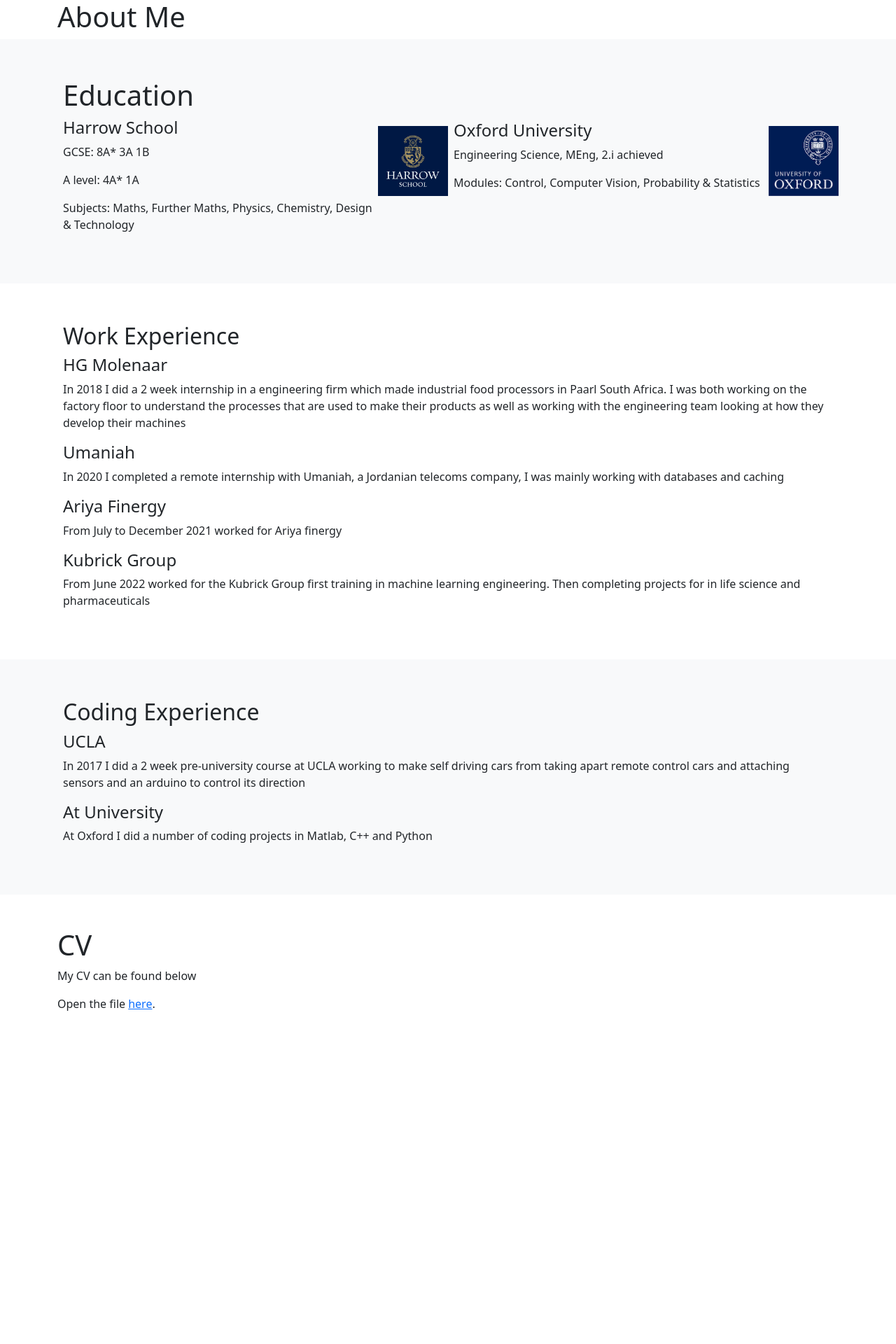
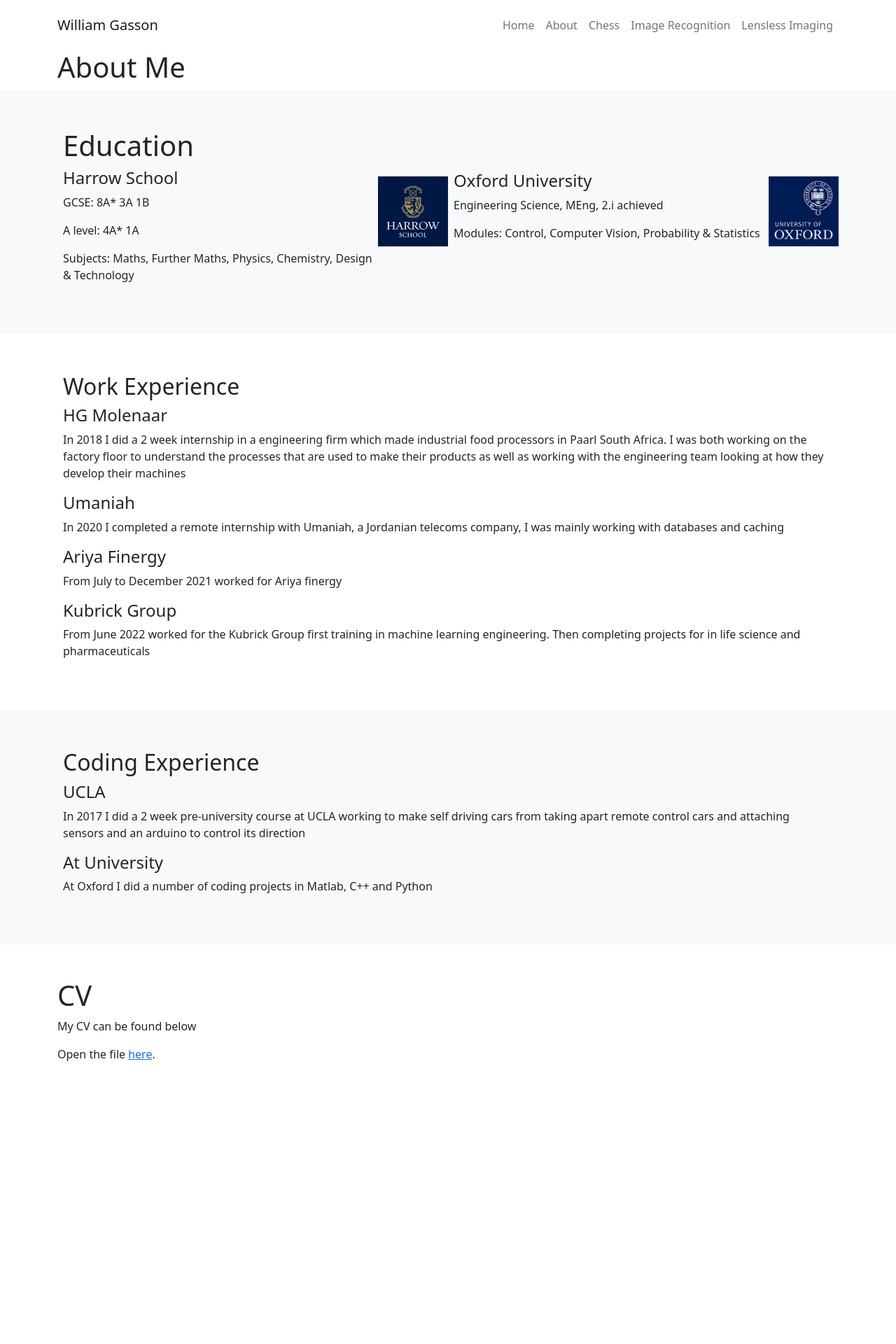
Before and after one commit to WilliamGasson/Website, a Flask app: page /about in a window 1280 px wide. Shown: the top 1920 px of the page at 70% size. Run offline with Flask 2, Linux system fonts and the light colour scheme.

Commit message:
navbar stuff

```diff
--- a/server.py
+++ b/server.py
@@ -57,7 +57,7 @@ def test():
 
 ## image upload
 ALLOWED_EXTENSIONS = {'txt', 'pdf', 'png', 'jpg', 'jpeg', 'gif'}
-FILE_TYPES = ["aac", "ai", "bmp", "cs", "css", "csv", "doc", "docx", "exe", "gif", "heic", "html", "java", "jpg", "js", "json", "jsx", "key", "m4p", "md", "mdx", "mov", "mp3", "mp4", "otf", "pdf", "php", "png", "pptx", "psd", "py", "raw", "rb", "sass", "scss", "sh", "sql", "svg", "tiff", "tsx", "ttf", "txt", "wav", "woff", "xlsx", "xml", "yml"]
+FILE_TYPES = [ "bmp", "cs", "css", "csv", "doc", "docx", "exe", "gif", "heic", "html", "java", "jpg", "js", "json", "jsx", "key", "m4p", "md", "mdx", "mov", "mp3", "mp4", "pdf", "php", "png", "pptx", "psd", "py", "raw", "rb", "sass", "scss", "sh", "sql", "svg", "tiff", "tsx", "ttf", "txt",  "xlsx", "xml", "yml"]
 UPLOAD_FOLDER = "tmp"
 app.config['UPLOAD_FOLDER'] = UPLOAD_FOLDER
 
@@ -120,6 +120,9 @@ def predict_image():
 
 
 def getReadableByteSize(num, suffix='B') -> str:
+    """
+    Converts file size into byte size
+    """
     for unit in ['', 'K', 'M', 'G', 'T', 'P', 'E', 'Z']:
         if abs(num) < 1024.0:
             return "%3.1f%s%s" % (num, unit, suffix)
@@ -127,11 +130,17 @@ def getReadableByteSize(num, suffix='B') -> str:
     return "%.1f%s%s" % (num, 'Y', suffix)
 
 def getTimeStampString(tSec: float) -> str:
+    """
+    Saves time the file was saved
+    """
     tObj = dt.datetime.fromtimestamp(tSec)
     tStr = dt.datetime.strftime(tObj, '%Y-%m-%d %H:%M:%S')
     return tStr
 
 def getIconClassForFilename(fName):
+    """
+    Gets the icon for the particular file type
+    """
     fileExt = Path(fName).suffix
     fileExt = fileExt[1:] if fileExt.startswith(".") else fileExt
     fileIconClass = f"bi bi-filetype-{fileExt}" if fileExt in FILE_TYPES else "bi bi-file-earmark"
--- a/templates/about.html
+++ b/templates/about.html
@@ -3,7 +3,7 @@
   <head>
     <meta charset="utf-8">
     <link href="https://cdn.jsdelivr.net/npm/bootstrap@5.1.3/dist/css/bootstrap.min.css" rel="stylesheet" integrity="sha384-1BmE4kWBq78iYhFldvKuhfTAU6auU8tT94WrHftjDbrCEXSU1oBoqyl2QvZ6jIW3" crossorigin="anonymous">
-    <link rel="stylesheet" href="static/css/template.css">
+    <!-- <link rel="stylesheet" href="static/css/template.css"> -->
     <title>About</title>
   </head>
   <body>
--- a/templates/img_rec.html
+++ b/templates/img_rec.html
@@ -3,7 +3,7 @@
   <head>
     <meta charset="utf-8">
     <link href="https://cdn.jsdelivr.net/npm/bootstrap@5.1.3/dist/css/bootstrap.min.css" rel="stylesheet" integrity="sha384-1BmE4kWBq78iYhFldvKuhfTAU6auU8tT94WrHftjDbrCEXSU1oBoqyl2QvZ6jIW3" crossorigin="anonymous">
-    <link rel="stylesheet" href="static/css/template.css">
+    <!-- <link rel="stylesheet" href="static/css/template.css"> -->
     <title>Image Recognition</title>
   </head>
   <body>
--- a/templates/lensless.html
+++ b/templates/lensless.html
@@ -4,7 +4,7 @@
   <head>
     <meta charset="utf-8">
     <link href="https://cdn.jsdelivr.net/npm/bootstrap@5.1.3/dist/css/bootstrap.min.css" rel="stylesheet" integrity="sha384-1BmE4kWBq78iYhFldvKuhfTAU6auU8tT94WrHftjDbrCEXSU1oBoqyl2QvZ6jIW3" crossorigin="anonymous">
-    <link rel="stylesheet" href="static/css/template.css">
+    <!-- <link rel="stylesheet" href="static/css/template.css"> -->
     <title>Lensless Imaging</title>
   </head>
 
--- a/templates/nav.html
+++ b/templates/nav.html
@@ -5,6 +5,27 @@
   </head>
 
   <body>
+    <!--navbar-->
+    <nav class="navbar navbar-expand-lg navbar-dark py-3">
+      <div class="container">
 
+        <a href="#" class="navbar-brand">William Gasson</a>
+
+        <div class="collapse navbar-collapse" id="navmenu">
+          <ul class="navbar-nav ms-auto">
+            <li class ="nav-item">
+              <a href="/home" class="nav-link">Home</a>
+            <li class ="nav-item">
+              <a href="about" class="nav-link">About</a>
+            <li class ="nav-item">
+              <a href="chess" class="nav-link">Chess</a>
+            <li class ="nav-item">
+              <a href="img_rec" class="nav-link">Image Recognition</a>
+              <li class ="nav-item">
+                <a href="lensless" class="nav-link">Lensless Imaging</a>
+          </ul>
+        </div>
+      </div>
+    </nav>
   </body>
 </html>
--- a/templates/template.html
+++ b/templates/template.html
@@ -3,14 +3,34 @@
   <head>
     <meta charset="utf-8">
     <link href="https://cdn.jsdelivr.net/npm/bootstrap@5.1.3/dist/css/bootstrap.min.css" rel="stylesheet" integrity="sha384-1BmE4kWBq78iYhFldvKuhfTAU6auU8tT94WrHftjDbrCEXSU1oBoqyl2QvZ6jIW3" crossorigin="anonymous">
-    <link rel="stylesheet" href="static/css/template.css">
+    <!-- <link rel="stylesheet" href="static/css/template.css"> -->
 
     <title>William Gasson</title>
   </head>
 
   <body>
     <!--navbar-->
-    {% include 'nav.html' %}
+    <nav class="navbar navbar-expand-lg navbar-light py-3">
+      <div class="container">
+
+        <a href="#" class="navbar-brand">William Gasson</a>
+
+        <div class="collapse navbar-collapse" id="navmenu">
+          <ul class="navbar-nav ms-auto">
+            <li class ="nav-item">
+              <a href="/home" class="nav-link">Home</a>
+            <li class ="nav-item">
+              <a href="about" class="nav-link">About</a>
+            <li class ="nav-item">
+              <a href="chess" class="nav-link">Chess</a>
+            <li class ="nav-item">
+              <a href="img_rec" class="nav-link">Image Recognition</a>
+              <li class ="nav-item">
+                <a href="lensless" class="nav-link">Lensless Imaging</a>
+          </ul>
+        </div>
+      </div>
+    </nav>
 
     {%block content%}
     Lorem ipsum dolor sit amet consectetur adipisicing elit. Animi unde obcaecati adipisci iusto, officiis error vitae, facilis libero blanditiis neque reprehenderit omnis quisquam. Facere alias aperiam adipisci sed fugit perspiciatis qui ullam. Officiis alias quae rerum veniam, optio assumenda enim, suscipit maxime tempora esse itaque a vitae minus nesciunt dolorum animi iure dicta voluptas debitis eveniet consequatur ipsum deleniti accusantium repellendus! Necessitatibus laudantium sapiente repellendus voluptas ex totam perspiciatis suscipit provident voluptatibus a hic autem, cumque ratione enim praesentium eum odit consectetur, repellat eos voluptatum omnis mollitia beatae natus! Molestiae, earum quia! Id, voluptates velit? Sed, ea vel. Cumque, labore?
```
Also changed, not shown: templates/directory.html (+30 -2 lines), static/css/template.css (deleted).
